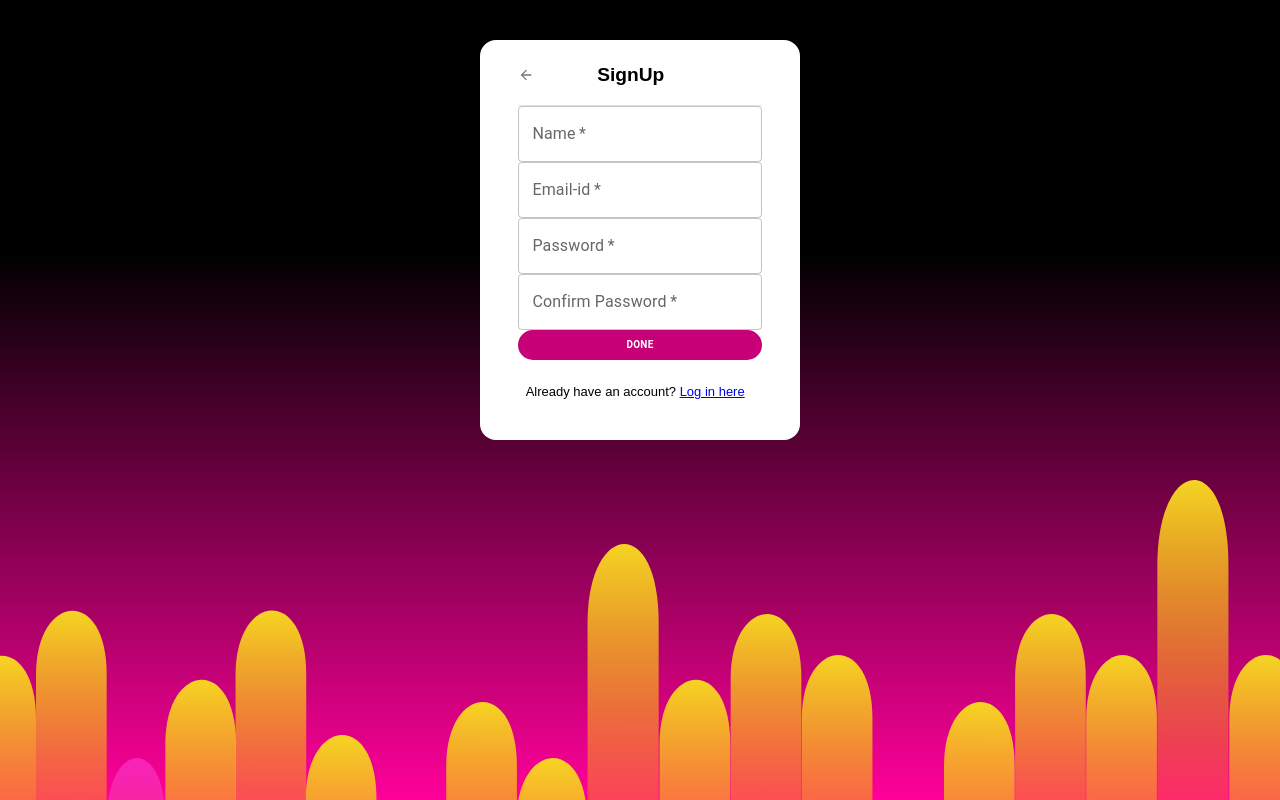
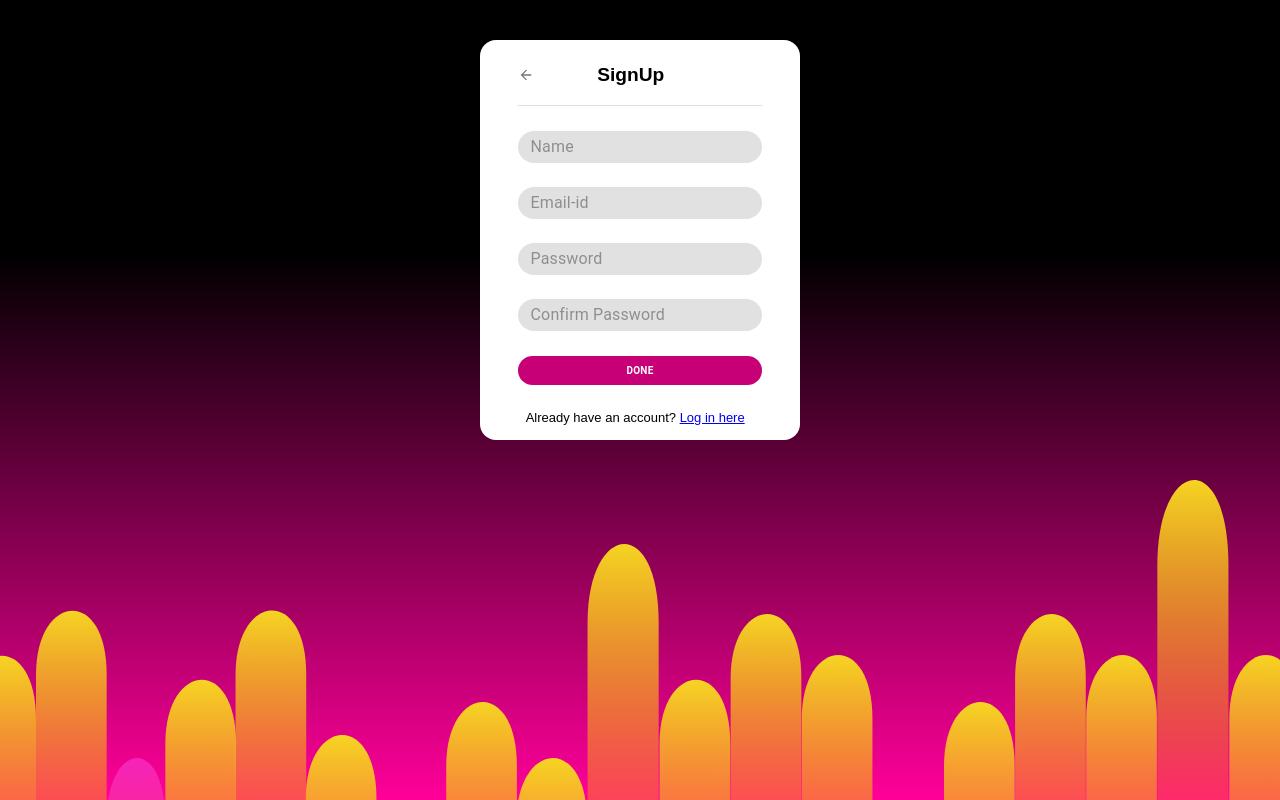
Before and after one commit to Rags-Mishra/Prastavana, a React (Create React App) app in the folder prastavana/: page /register in a window 1280 px wide. Shown: the top 800 px of the page. Built offline with nearby package versions, Linux system fonts and the light colour scheme.

Commit message:
Auth completed

```diff
--- a/prastavana/src/components/Login.js
+++ b/prastavana/src/components/Login.js
@@ -70,7 +70,8 @@ const Register = () => {
             <p className="register-text">Login</p>
           </Grid>
           <Divider style={{ borderBottomWidth: "0.1rem" }} />
-          <TextField
+          <Grid item className="input-container" style={{ marginTop: "10%" }}>
+            <Input
               id="email"
               label="Email-id"
               name="email"
@@ -80,9 +81,13 @@ const Register = () => {
               required
               variant="outlined"
               fullWidth={true}
+              disableUnderline
+              placeholder="E-mail"
+              style={{ paddingRight: "5%" }}
             />
-
-          <TextField
+          </Grid>
+          <Grid item className="input-container" style={{ marginTop: "10%" }}>
+            <Input
               id="password"
               label="Password"
               name="password"
@@ -95,7 +100,11 @@ const Register = () => {
               }}
               variant="outlined"
               fullWidth={true}
+              disableUnderline
+              placeholder="Password"
+              style={{ paddingRight: "5%" }}
             />
+          </Grid>
 
           <StyledButton
             type="submit"
--- a/prastavana/src/components/Register.js
+++ b/prastavana/src/components/Register.js
@@ -80,7 +80,8 @@ const Register = () => {
             <p className="register-text">SignUp</p>
           </Grid>
           <Divider style={{ borderBottomWidth: "0.1rem" }} />
-          <TextField
+          <Grid item className="input-container" style={{ marginTop: "10%" }}>
+            <Input
               id="name"
               label="Name"
               name="name"
@@ -89,8 +90,13 @@ const Register = () => {
               required
               variant="outlined"
               fullWidth={true}
+              placeholder={"Name"}
+              disableUnderline
+              style={{ paddingRight: "5%" }}
             />
-          <TextField
+          </Grid>
+          <Grid item className="input-container" style={{ marginTop: "10%" }}>
+            <Input
               id="email"
               label="Email-id"
               name="email"
@@ -99,9 +105,14 @@ const Register = () => {
               onChange={onChange}
               required
               variant="outlined"
-            fullWidth={true}
+              fullWidth
+              placeholder={"Email-id"}
+              disableUnderline
+              style={{ paddingRight: "5%" }}
             />
-          <TextField
+          </Grid>
+          <Grid item className="input-container" style={{ marginTop: "10%" }}>
+            <Input
               id="password"
               label="Password"
               name="password"
@@ -115,9 +126,13 @@ const Register = () => {
               }}
               variant="outlined"
               fullWidth={true}
+              placeholder={"Password"}
+              disableUnderline
+              style={{ paddingRight: "5%" }}
             />
-
-          <TextField
+          </Grid>
+          <Grid item className="input-container" style={{ marginTop: "10%" }}>
+            <Input
               id="confirm"
               label="Confirm Password"
               name="password2"
@@ -131,7 +146,11 @@ const Register = () => {
               }}
               variant="outlined"
               fullWidth={true}
+              placeholder={"Confirm Password"}
+              disableUnderline
+              style={{ paddingRight: "5%" }}
             />
+          </Grid>
           <StyledButton
             type="submit"
             style={{
@@ -139,7 +158,7 @@ const Register = () => {
               border: "none",
               borderRadius: "1rem",
               alignSelf: "center",
-
+              marginTop: "10%",
               fontSize: "x-small",
             }}
             fullWidth
```
Lines whose indentation alone changed are shown as unchanged.
